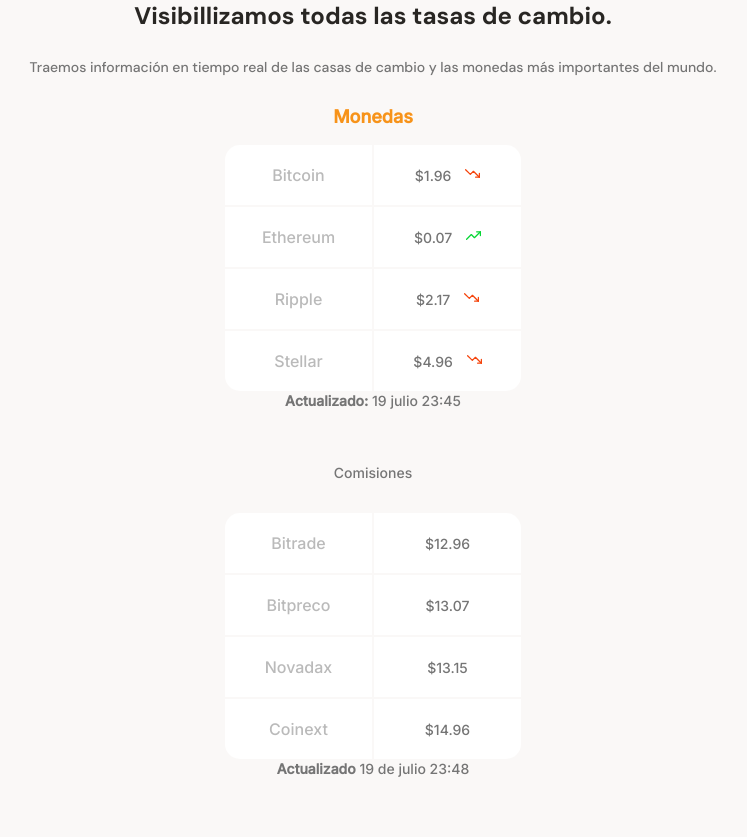
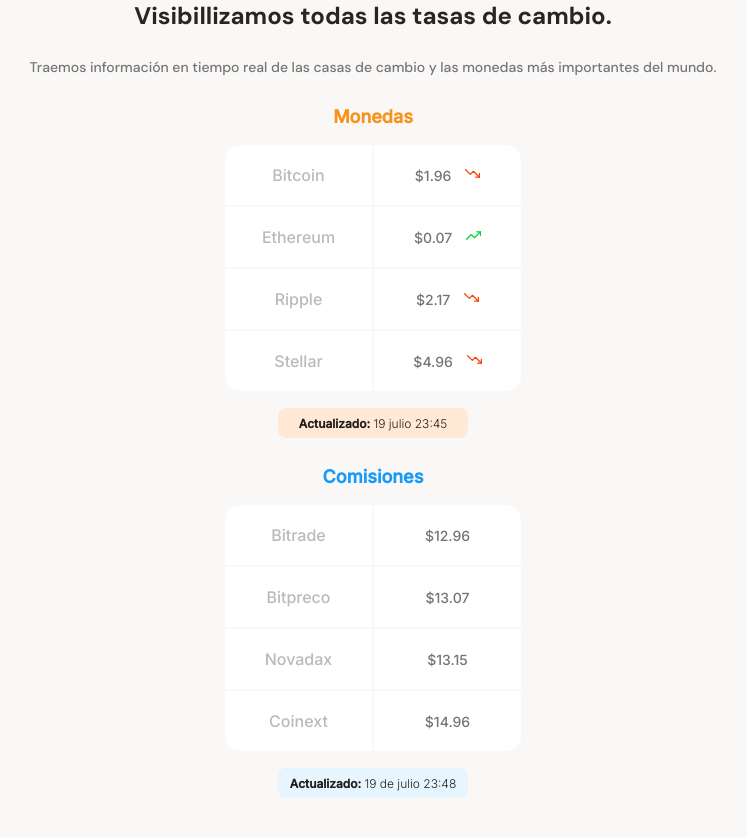
Before and after one commit to DanielAlexMercado/practica-mobileFirst, a plain HTML site: page index.html in a window 1280 px wide. Shown: the part 661-1498 px from the top of the page, without its empty margins (267-1014 px from the left). Drawn offline with Linux system fonts and the light colour scheme.

Commit message:
Finalizando estilos y detalles de tablas Monedas y Comisiones

```diff
--- a/index.html
+++ b/index.html
@@ -76,8 +76,8 @@
                             </tr>
                         </table>
                     </div>
-                    <div>
-                        <p><b>Actualizado</b> 19 de julio 23:48</p>
+                    <div class="currency-table--date2">
+                        <p><b>Actualizado:</b> 19 de julio 23:48</p>
                     </div>
                 </div>
             </section>
--- a/style.css
+++ b/style.css
@@ -149,6 +149,13 @@
     line-height: 2.3rem;
     color: var(--bitcoin-orange);
 }
+.main-currency-table .currency-table--title2 {
+    margin-bottom: 15px;
+    font-size: 1.8rem;
+    font-weight: bold;
+    line-height: 2.3rem;
+    color: var(--secondary-blue);
+}
 .currency-table--container {
     width: 90%;
     min-width: 230px;
@@ -206,3 +213,33 @@
     background-position: center;
     background-repeat: no-repeat;
 }
+.currency-table--date {
+    width: 190px;
+    height: 30px;
+    margin: 0 auto;
+    margin-top: 15px;
+    padding: 8px;
+    background-color: var(--soft-orange);
+    border-radius: 8px;
+}
+.currency-table--date p {
+    font-size: 1.2rem;
+    font-weight: 300;
+    line-height: 1.5rem;
+    color: var(--warm-black);
+}
+.currency-table--date2 {
+    width: 190px;
+    height: 30px;
+    margin: 0 auto;
+    margin-top: 15px;
+    padding: 8px;
+    background-color: var(--soft-blue);
+    border-radius: 8px;
+}
+.currency-table--date2 p {
+    font-size: 1.2rem;
+    font-weight: 300;
+    line-height: 1.5rem;
+    color: var(--warm-black);
+}
```
